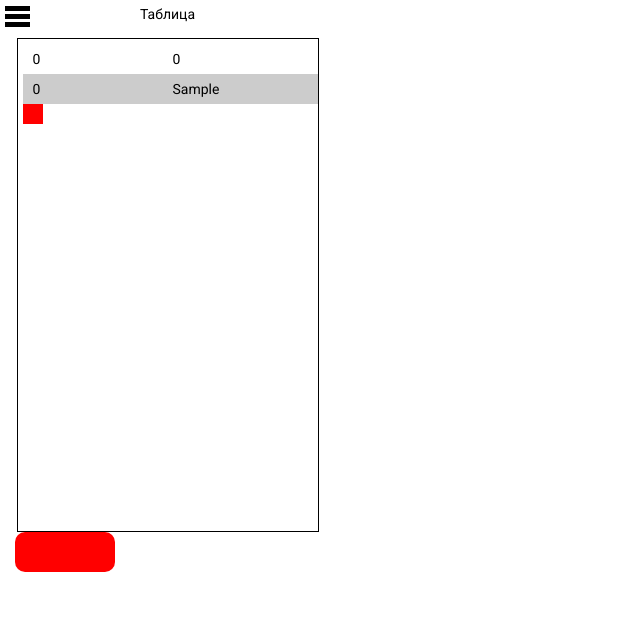
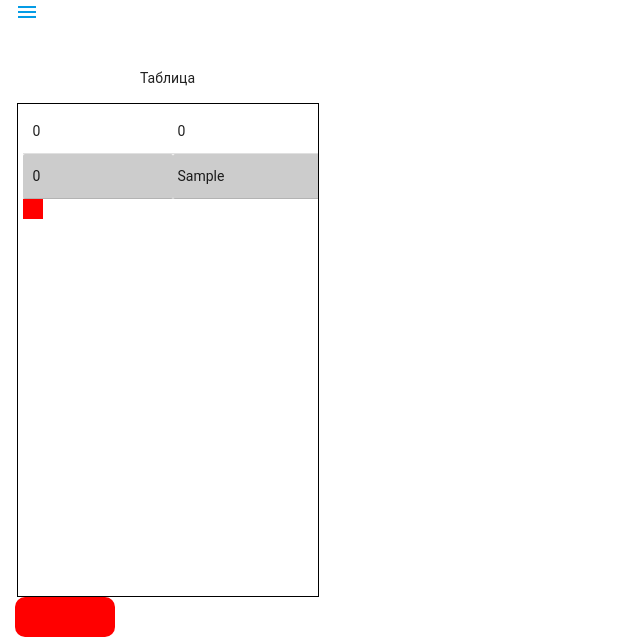
Before and after one commit to manndarinchik/web-database, a Django app: page / in a window 1280 px wide. Shown: the top 638 px of the page, without its empty margins (0-640 px from the left). Run offline with Django 3.2, Linux system fonts and the light colour scheme; tables that the repository leaves empty hold one stand-in row (values such as "Sample post").

Commit message:
menu index

```diff
--- a/database_app/templates/database_app/index.html
+++ b/database_app/templates/database_app/index.html
@@ -1,27 +1,30 @@
 {% load static %}
-
 <!DOCTYPE html>
-<html lang="en">
+<html lang="ru">
 <head>
     <meta charset="UTF-8">
     <meta http-equiv="X-UA-Compatible" content="IE=edge">
     <meta name="viewport" content="width=device-width, initial-scale=1.0">
+
+    <link rel="stylesheet" href="https://cdnjs.cloudflare.com/ajax/libs/materialize/1.0.0/css/materialize.min.css">
+    <link rel="stylesheet" href="https://fonts.googleapis.com/icon?family=Material+Icons">
+    <link rel="stylesheet" href="{% static 'database_app/css/menu.css' %}">
+
     <link rel="stylesheet" href="{% static 'database_app/css/main.css' %}">
     <link rel="preconnect" href="https://fonts.googleapis.com">
     <link rel="preconnect" href="https://fonts.gstatic.com" crossorigin>
-    <link href="https://fonts.googleapis.com/css2?family=Roboto&display=swap" rel="stylesheet">
     <title>Таблица</title>
 </head>
 <body>
 <div class="wrapper">
     <div class="content">
-            <aside class="menu"></aside>
+        <ul id="slide-out" class="sidenav">
+            <div class="center-align"><a href="#" class="waves-effect waves-light btn">Авторизация</a></div>
+            <div class="center-align"><a href="#" class="waves-effect waves-light btn">Все таблицы</a></div>
+            <div class="center-align sidenav-close"><a class="waves-effect waves-light btn">Закрыть меню</a></div>
+        </ul>
+        <a href="#" data-target="slide-out" class="sidenav-trigger"><i class="material-icons">menu</i></a>
         <section class="main">
-                <div class="main__button">
-                    <div class="button__stick"></div>
-                    <div class="button__stick"></div>
-                    <div class="button__stick"></div>
-                </div>
             <h1 class="main__title">Таблица</h1>
             <form action="" method="post" name="ourForm">
                 <div class="main__table">
@@ -48,6 +51,10 @@
         </section>
     </div>
 </div>
+
 <script src="{% static 'database_app/js/script.js' %}"></script>
+
+<script src="https://cdnjs.cloudflare.com/ajax/libs/materialize/1.0.0/js/materialize.min.js"></script>
+<script src="{% static 'database_app/js/menu.js' %}"></script>
 </body>
 </html>
```
Lines whose indentation alone changed are shown as unchanged.
